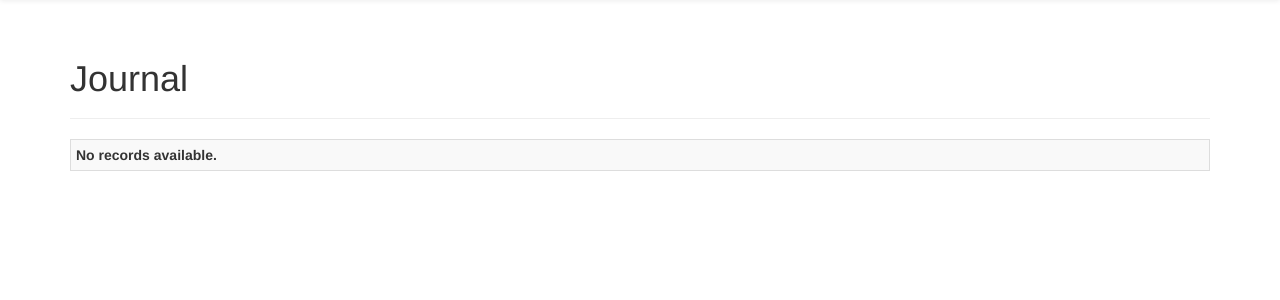
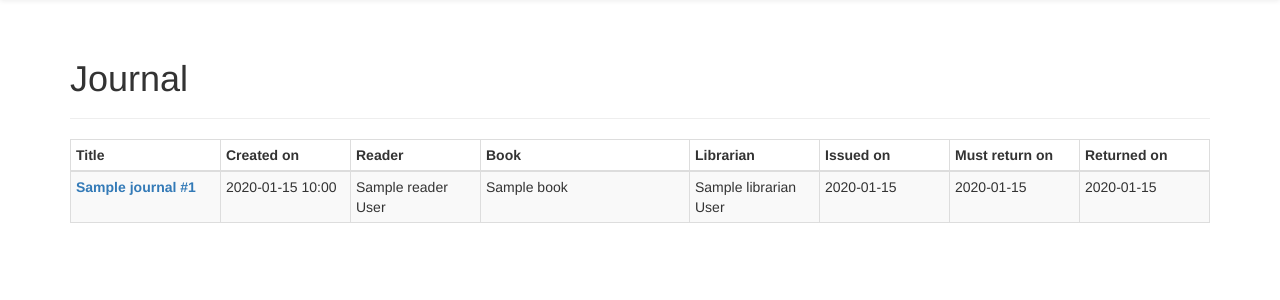
Before and after one commit to wi110w/databases-xml, a Django app: page /sort/ in a window 1280 px wide. Shown: the part 51-351 px from the top of the page. Run offline with Django 3.2, Linux system fonts and the light colour scheme; tables that the repository leaves empty hold one stand-in row (values such as "Sample post"); a database or web service that is not in the repository returns one stand-in record (values such as "Sample title"); data that the repository does not hold is empty; some libraries are stand-ins or nearby versions.

Commit message:
Fix minor bugs

```diff
--- a/lab_3/library_redis/models.py
+++ b/lab_3/library_redis/models.py
@@ -1,6 +1,6 @@
 from datetime import time, datetime
 from operator import itemgetter
-from pymongo import MongoClient
+from pymongo import MongoClient, ASCENDING, DESCENDING
 from django.utils import timezone
 from bson.code import Code
 from bson.objectid import ObjectId
@@ -185,27 +185,11 @@
 
 
 def sort_by_dump_date():
-    journal = db.journal.aggregate([{
-        "$sort": {
-            "dump_date": -1
-        }
-    }])
-
-    return journal
+    return db.journal.find({}, sort=[('dump_date', DESCENDING)])
 
 
 def sort_by_number():
-    sorted_journal = []
-    journal = db.journal.aggregate([{
-        "$sort": {
-            "number": -1
-        },
-    }])
-
-    for record in journal:
-        sorted_journal.append({'title': record['title'], 'number': record['number']})
-
-    return sorted_journal
+    return db.journal.find({}, sort=[('number', DESCENDING)])
 
 
 def get_lent_books():
--- a/lab_3/library_redis/templates/library_redis/index.html
+++ b/lab_3/library_redis/templates/library_redis/index.html
@@ -14,7 +14,7 @@
 <table class="table table-striped table-hover table-bordered table-condensed">
     {% if pages.object_list %}
     <thead>
-    <tr>
+    <tr class="bg-primary">
         <th class="title">Title</th>
         <th class="date">Created on</th>
         <th>Reader</th>
--- a/lab_3/library_redis/templates/library_redis/sort.html
+++ b/lab_3/library_redis/templates/library_redis/sort.html
@@ -12,7 +12,7 @@
     <h1>Journal</h1>
 </div>
 <table class="table table-striped table-hover table-bordered table-condensed">
-    {% if journal %}
+    {% if pages.object_list %}
     <thead>
     <tr>
         <th class="title">Title</th>
@@ -26,7 +26,7 @@
     </tr>
     </thead>
     <tbody>
-    {% for record in journal %}
+    {% for record in pages.object_list %}
     <tr>
         <th><a href="{% url 'library_redis:detail' record.number %}">
             {{ record.title }} #{{ record.number }}</a></th>
@@ -46,4 +46,24 @@
     </tr>
     {% endif %}
 </table>
+{% if pages.paginator.count %}
+<nav aria-label="Page navigation" class="text-center">
+    <ul class="pager">
+        <li>
+            {% if pages.has_previous %}
+            <a href="?page={{ pages.previous_page_number }}" aria-label="Previous">
+                <span aria-hidden="true">&laquo;</span>
+            </a>
+            {% endif %}
+        </li>
+        <li>
+            {% if pages.has_next %}
+            <a href="?page={{ pages.next_page_number }}" aria-label="Next">
+                <span aria-hidden="true">&raquo;</span>
+            </a>
+            {% endif %}
+        </li>
+    </ul>
+</nav>
+{% endif %}
 {% endblock content %}
--- a/lab_3/library_redis/urls.py
+++ b/lab_3/library_redis/urls.py
@@ -5,9 +5,9 @@
 urlpatterns = [
     url(r'^$', views.index, name='index'),
     url(r'^(?P<record_num>[0-9]+)/$', views.detail, name='detail'),
-    url(r'^reader/(?P<reader_id>[A-Za-z]+)/$', views.detail_reader, name='detail_reader'),
-    url(r'^librarian/(?P<lib_id>[A-Za-z]+)/$', views.detail_librarian, name='detail_librarian'),
-    url(r'^book/(?P<book_id>[ A-Z a-z ]+)/$', views.detail_book, name='detail_book'),
+    url(r'^reader/(?P<reader_id>[0-9A-Za-z]+)/$', views.detail_reader, name='detail_reader'),
+    url(r'^librarian/(?P<lib_id>[0-9A-Za-z]+)/$', views.detail_librarian, name='detail_librarian'),
+    url(r'^book/(?P<book_id>[0-9A-Za-z]+)/$', views.detail_book, name='detail_book'),
     url(r'^add/$', views.add_record, name='add'),
     url(r'^edit/(?P<record_num>[0-9]+)/$', views.edit_record, name='edit'),
     url(r'^delete/(?P<record_num>[0-9]+)/$', views.delete_record, name='delete'),
--- a/lab_3/library_redis/views.py
+++ b/lab_3/library_redis/views.py
@@ -112,7 +112,15 @@
 
 def sort_data(request):
     sorted_journal = sort_by_dump_date()
-    context = {'journal': sorted_journal}
+    paginator = Paginator(sorted_journal, 10)
+    page = request.GET.get('page', 1)
+    try:
+        pages = paginator.page(page)
+    except PageNotAnInteger:
+        pages = paginator.page(1)
+    except EmptyPage:
+        pages = paginator.page(paginator.num_pages)
+    context = {'pages': pages}
     return render(request, 'library_redis/sort.html', context)
 
 
```
